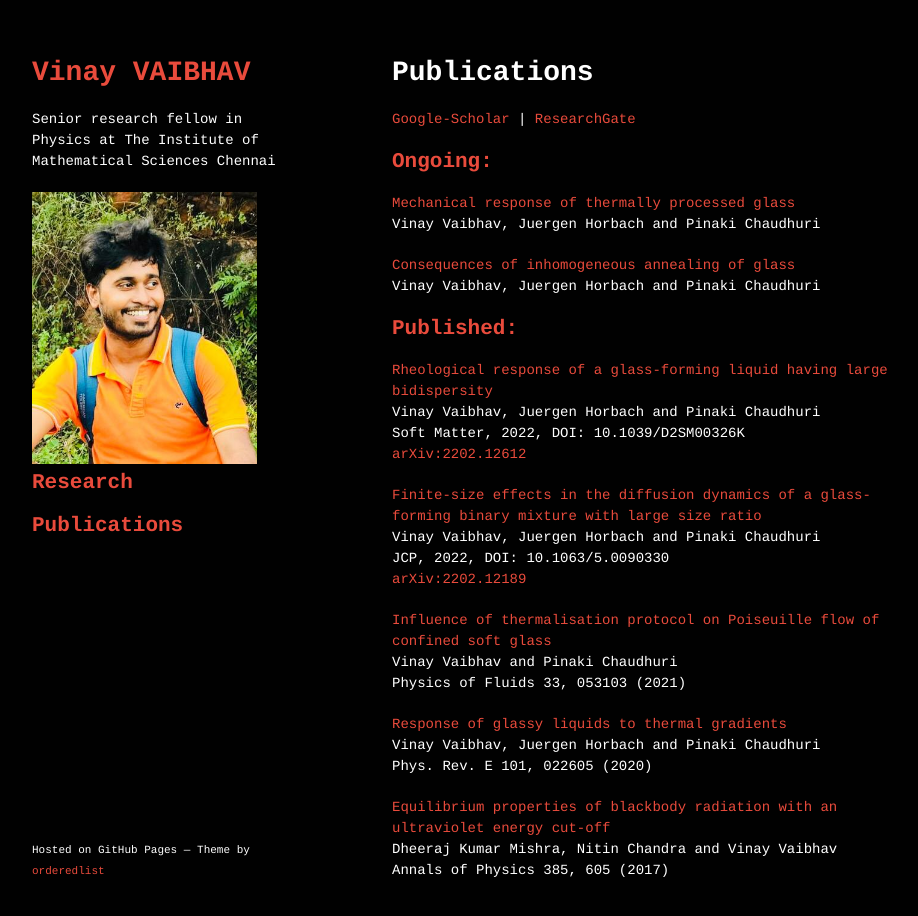
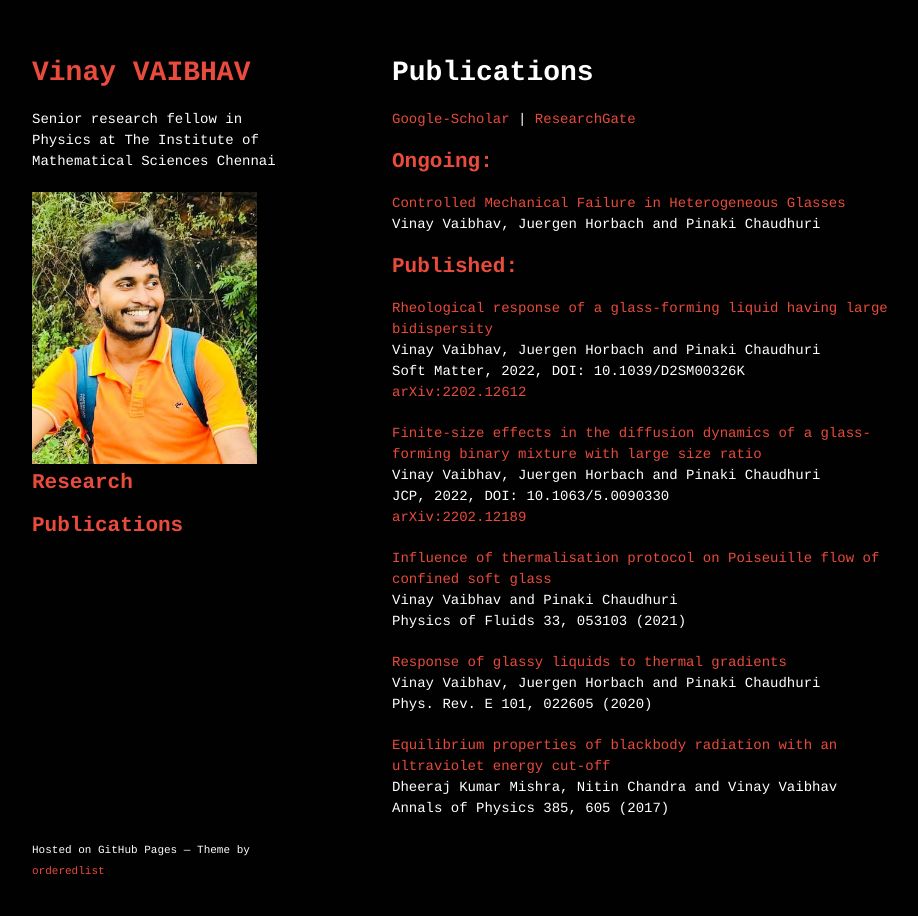
Before and after one commit to vinayphys/vinayphys.github.io, a Jekyll site: the page built from Publications.md, in a window 1280 px wide and 951 px high. Shown: the top 916 px of the window, without its empty margins (178-1096 px from the left). Built offline with Jekyll 4.4.1, drawn with Linux system fonts in a browser that asks for light colours; our own code applies the rules of GitHub Pages for plain Markdown files; a script that is not in the unit is left out.

Commit message:
Update Publications.md

```diff
--- a/Publications.md
+++ b/Publications.md
@@ -7,10 +7,7 @@ title: Publications
 
 ## Ongoing:
 
-[Mechanical response of thermally processed glass]()
-Vinay Vaibhav, Juergen Horbach and Pinaki Chaudhuri
-
-[Consequences of inhomogeneous annealing of glass]()
+[Controlled Mechanical Failure in Heterogeneous Glasses]()
 Vinay Vaibhav, Juergen Horbach and Pinaki Chaudhuri
 
 ## Published:
```
